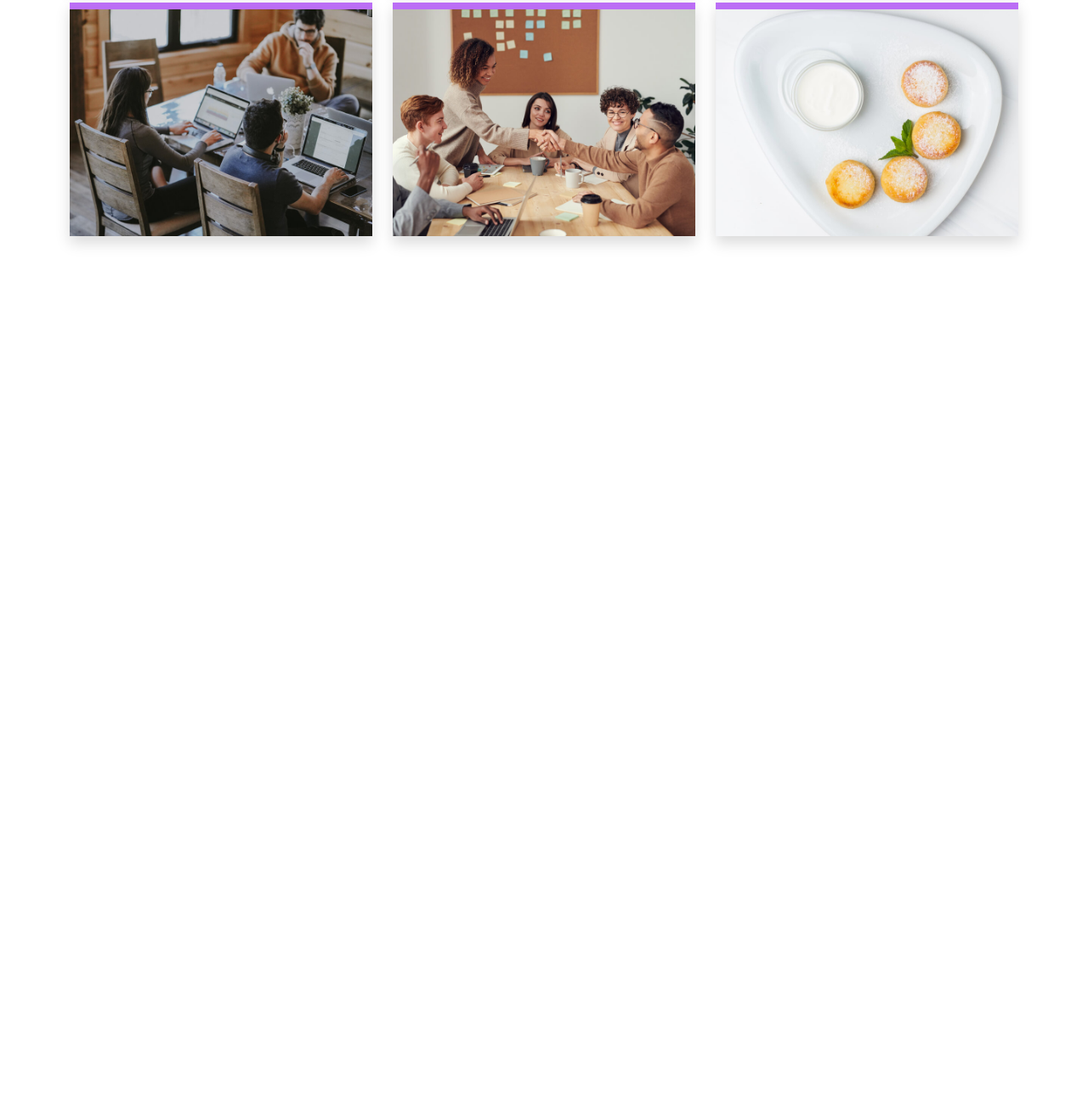
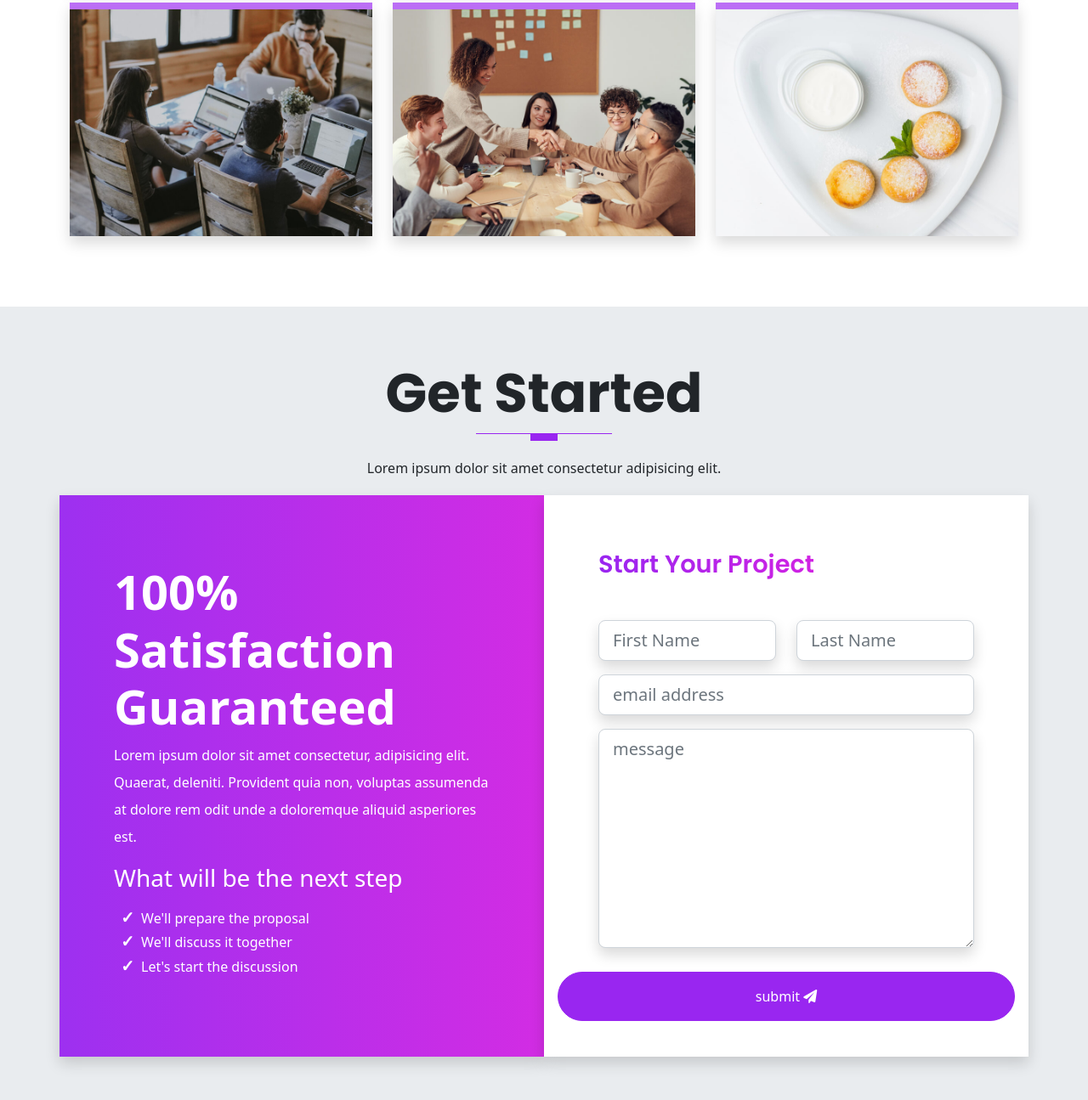
Before and after one commit to aMadAlien/bootstrap_sass, a website: page index.html in a window 1280 px wide. Shown: the part 6099-7394 px from the top of the page at 85% size. Before the commit the page ends 6460 px from the top, so only its background shows below. Drawn offline with nearby package versions, Linux system fonts and the light colour scheme.

Commit message:
created section with forms

```diff
--- a/index.html
+++ b/index.html
@@ -536,6 +536,59 @@
         </div>
     </section>
 
+    <!-- START 'GET STARTED' SECTION -->
+    <section id="contact" class="get-started">
+        <div class="container">
+            <div class="row text-center">
+                <h1 class="display-3 fw-bold text-capitalize">Get Started</h1>
+                <div class="heading-line"></div>
+                <p class="lh-lg">Lorem ipsum dolor sit amet consectetur adipisicing elit.</p>
+            </div>
+
+            <!-- START THE CTA CONTENT -->
+            <div class="row text-white">
+                <div class="col-12 col-lg-6 gradient shadow p-3">
+                    <div class="cta-info w-100">
+                        <h4 class="display-4 fw-bold">100% Satisfaction Guaranteed</h4>
+                        <p class="lh-lg">
+                            Lorem ipsum dolor sit amet consectetur, adipisicing elit. Quaerat, deleniti. Provident quia non, voluptas assumenda at dolore rem odit unde a doloremque aliquid asperiores est.
+                        </p>
+                        <h3 class="display-3--brief">What will be the next step</h3>
+                        <ul class="cta-info__list">
+                            <li>We'll prepare the proposal</li>
+                            <li>We'll discuss it together</li>
+                            <li>Let's start the discussion</li>
+                        </ul>
+                    </div>
+                </div>
+                <div class="col-12 col-lg-6 bg-white shadow p-3">
+                    <div class="form w-100 pb-2">
+                        <h4 class="display-3--title mb-5">Start your project</h4>
+                        <form action="#" class="row">
+                            <div class="col-lg-6 col-md-6 mb-3">
+                                <input type="text" placeholder="First Name" id="inputFirstName" class="shadow form-control form-control-lg">
+                            </div>
+                            <div class="col-lg-6 col-md-6 mb-3">
+                                <input type="text" placeholder="Last Name" id="inputLasttName" class="shadow form-control form-control-lg">
+                            </div>
+                            <div class=" col-lg-12 mb-3">
+                                <input type="email" placeholder="email address" id="inputEmail" class="shadow form-control form-control-lg">
+                            </div>
+                            <div class=" col-lg-12 mb-3">
+                                <textarea name="message" id="message" placeholder="message" cols="30" rows="8" class="shadow form-control form-control-lg"></textarea>                            </div>
+                            </div>
+                            <div class="text-center d-grid mt-1">
+                                <button type="button" class="btn btn-primary rounded-pill pt-3 pb-3">
+                                    submit
+                                    <i class="fas fa-paper-plane"></i>
+                                </button>
+                            </div>
+                        </form>
+                    </div>
+                </div>
+            </div>
+        </div>
+    </section>
 
 
 
--- a/scss/components/_typography.scss
+++ b/scss/components/_typography.scss
@@ -70,3 +70,8 @@
     border-right: 0.1rem solid $gray-300;
     height: 100%;
 }
+
+// GRADIENT BG
+.gradient{
+    background: linear-gradient(to right, rgba($primary, 0.95), rgba($secondary, 0.95));
+}
--- a/scss/sections/_get-started.scss
+++ b/scss/sections/_get-started.scss
@@ -0,0 +1,46 @@
+@use '../custom' as *;
+@use '../components/mixins' as *;
+
+
+.get-started{
+    padding: 4rem 0;
+    background-color: $gray-200;
+}
+
+.cta-info{
+    padding: 3rem;
+    margin: 1rem 0;
+
+    &__list{
+        position: relative;
+        list-style-type: none;
+        display: block;
+        padding-top: 0.5rem;
+        padding-left: 0.5rem;
+        margin-bottom: 0.7rem;
+
+        li::before{
+            font-family: "Font Awersome 5 Free";
+            content: "\2713";
+            font-weight: 600;
+            margin-right: 0.5rem;
+            font-size: 1.2rem;
+        }
+    }
+}
+
+// FORM CONTENT
+.form{
+    padding: 3rem;
+
+    button{
+        border: none;
+        color: $white;
+
+        a{
+            color: $white;
+            text-decoration: none;
+            text-transform: capitalize;
+        }
+    }
+}
```
Also changed, not shown: assets/css/style.css, 1 other file.
